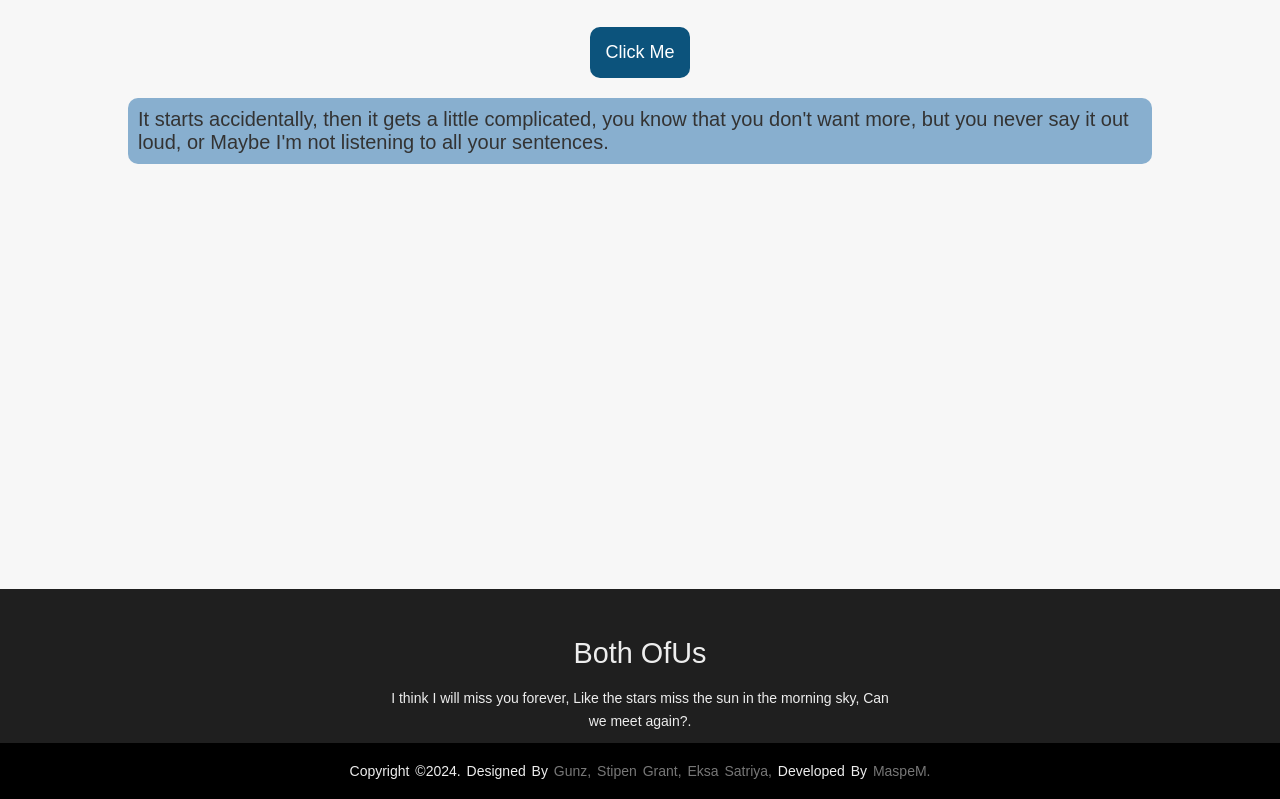
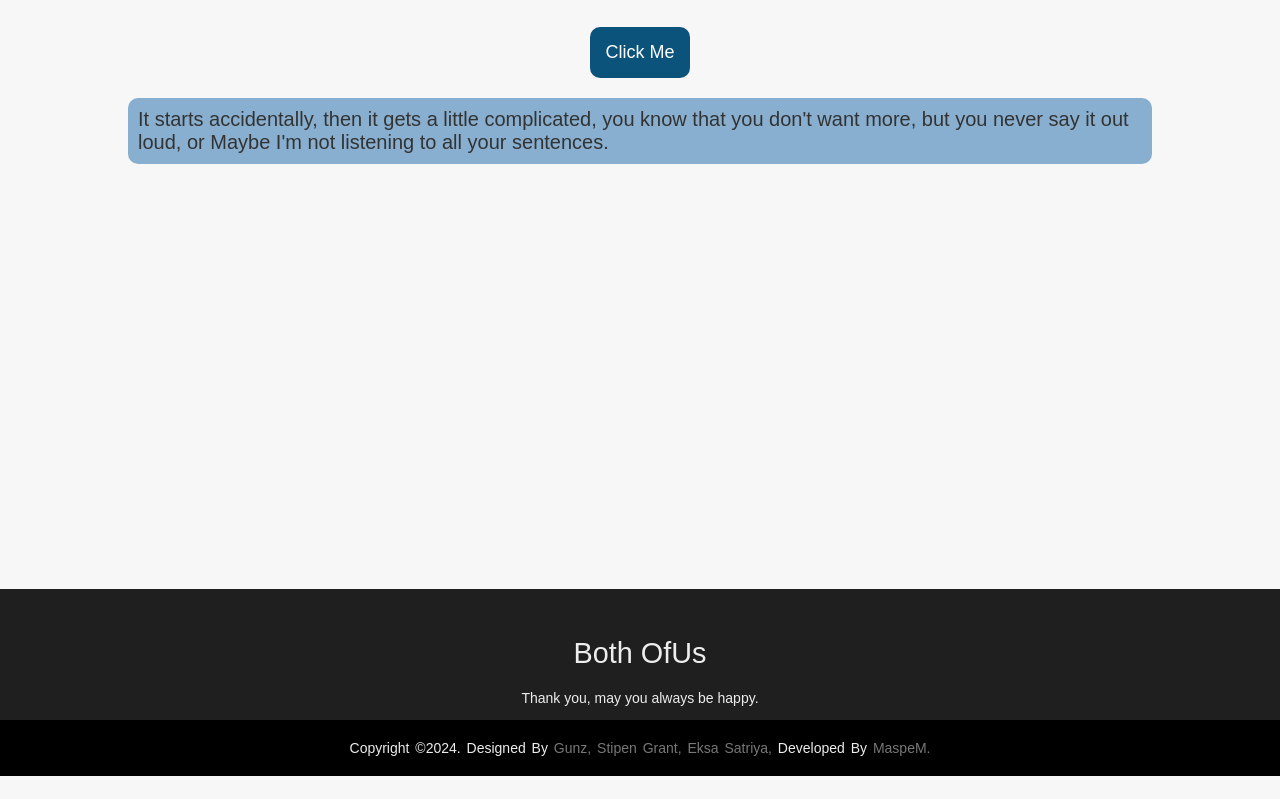
Before and after one commit to getgitship/getgitship.github.io, a plain HTML site: page index.html in a window 1280 px wide. Shown: the part 2051-2850 px from the top of the page. After the commit the page ends 2827 px from the top, so only its background shows below. Drawn offline with Linux system fonts and the light colour scheme.

Commit message:
Update index.html

```diff
--- a/index.html
+++ b/index.html
@@ -97,7 +97,7 @@
     <footer>
         <div>
           <h3>Both OfUs</h3>
-          <p>I think I will miss you forever, Like the stars miss the sun in the morning sky, Can we meet again?.</p>
+          <p>Thank you, may you always be happy.</p>
         </div>
         <div>
           <p>copyright &copy;2024. designed by <span>Gunz, Stipen Grant, Eksa Satriya,</span> Developed By <span>MaspeM.</span></p>
```
